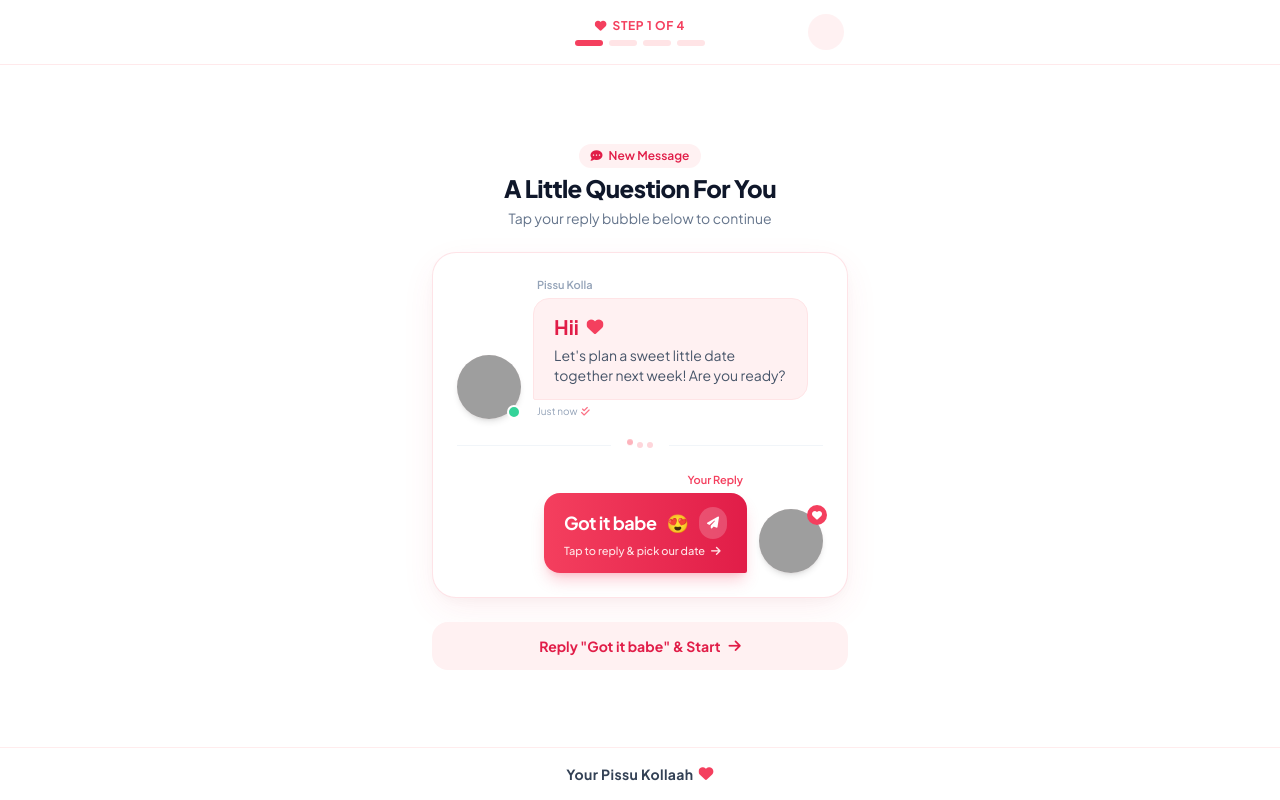
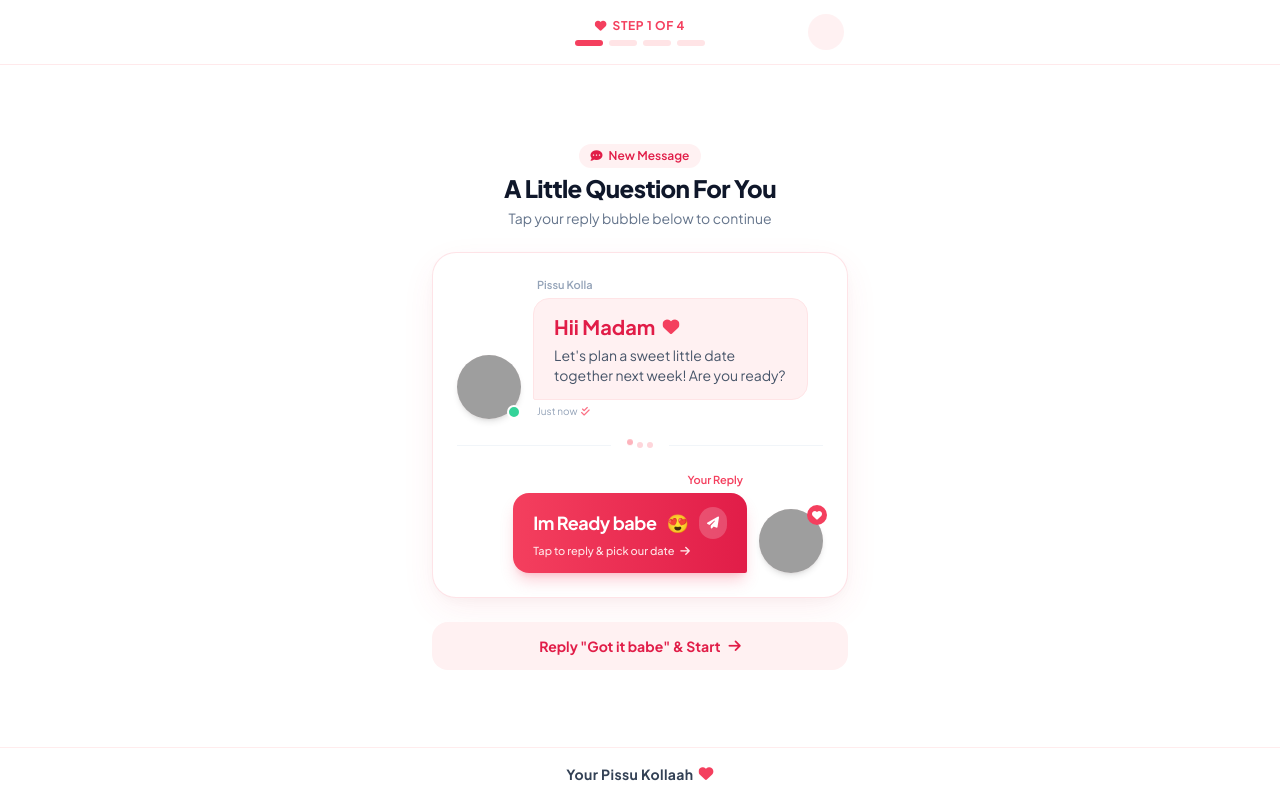
Before and after one commit to dc-sites/date, a plain HTML site: page index.html in a window 1280 px wide. Drawn offline with nearby package versions, Linux system fonts and the light colour scheme; grey boxes are pictures that could not be loaded; some icons are missing.

Commit message:
Update index.html

```diff
--- a/index.html
+++ b/index.html
@@ -179,7 +179,7 @@
                         <span class="text-[11px] font-semibold text-slate-400 ml-1 mb-1">Pissu Kolla</span>
                         <div class="bg-rose-50 border border-rose-100 text-slate-800 px-5 py-3.5 rounded-2xl rounded-bl-sm shadow-xs">
                             <p class="text-lg sm:text-xl font-bold text-rose-600 flex items-center gap-2">
-                                Hii <i class="fa-solid fa-heart text-rose-500 heart-pulse text-base"></i>
+                                Hii Madam <i class="fa-solid fa-heart text-rose-500 heart-pulse text-base"></i>
                             </p>
                             <p class="text-xs sm:text-sm text-slate-600 mt-1 leading-relaxed">
                                 Let's plan a sweet little date together next week! Are you ready?
@@ -207,7 +207,7 @@
                         <button onclick="handleReplyClick()"
                             class="group text-left bg-gradient-to-r from-rose-500 to-rose-600 hover:from-rose-600 hover:to-rose-700 active:scale-[0.98] text-white px-5 py-3.5 rounded-2xl rounded-br-sm shadow-lg shadow-rose-500/25 transition-all cursor-pointer">
                             <div class="flex items-center gap-2.5">
-                                <span class="text-base sm:text-lg font-bold tracking-tight">Got it babe</span>
+                                <span class="text-base sm:text-lg font-bold tracking-tight">Im Ready babe</span>
                                 <span class="text-lg">😍</span>
                                 <i class="fa-solid fa-paper-plane text-xs bg-white/20 p-2 rounded-full group-hover:translate-x-0.5 group-hover:-translate-y-0.5 transition-transform"></i>
                             </div>
@@ -373,7 +373,7 @@
                         </div>
                         <div>
                             <p class="text-[11px] font-bold uppercase tracking-wider text-rose-400">Your Answer</p>
-                            <p class="text-sm font-bold text-slate-800">"Got it babe 😍"</p>
+                            <p class="text-sm font-bold text-slate-800">" Im Ready babe 😍"</p>
                         </div>
                     </div>
 
@@ -447,7 +447,7 @@
         // Application State
         const state = {
             currentSlide: 1,
-            replyText: "Got it babe 😍",
+            replyText: "Im Ready babe 😍",
             selectedDate: null,      // Date object
             selectedDateFormatted: "",
             selectedPlaces: []       // Array of place IDs
```
